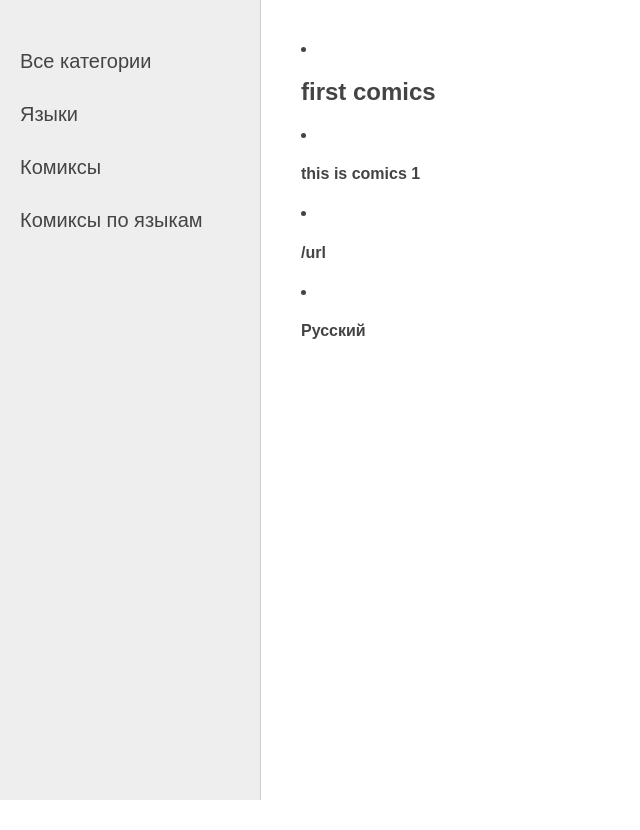
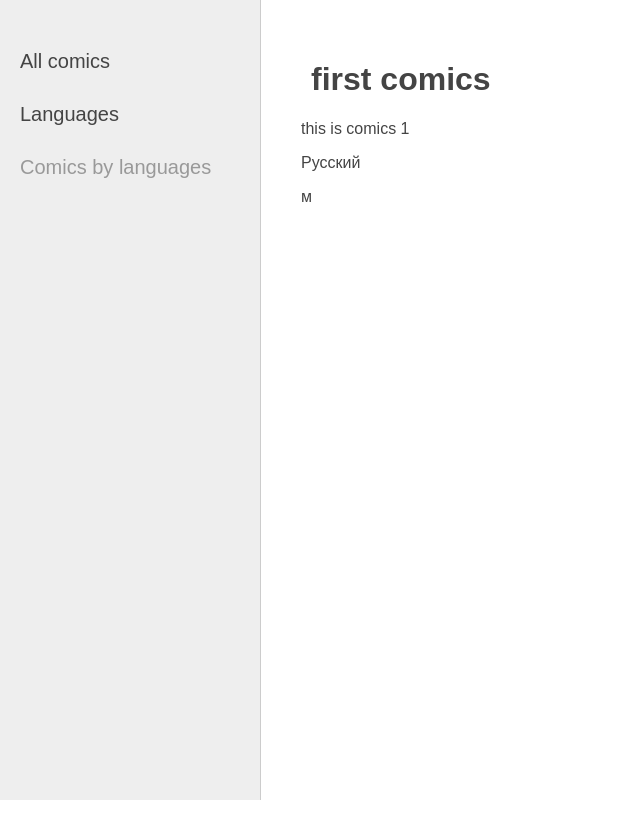
Before and after one commit to Kodeks67/Django, a Django app: page /comics/1 in a window 1280 px wide. Shown: the part 60-890 px from the top of the page, without its empty margins (0-640 px from the left). Run offline with Django 4.2, Linux system fonts and the light colour scheme; data comes from the database, SQL or seed files in the repository.

Commit message:
new details

```diff
--- a/narti/account/models.py
+++ b/narti/account/models.py
@@ -5,11 +5,11 @@ from django.utils.translation import gettext_lazy as _
 
 
 class Comics(models.Model):
-    title = models.CharField(max_length=50)
-    description = models.TextField(blank=True)
+    title = models.CharField(max_length=50, verbose_name='Title')
+    description = models.TextField(blank=True, verbose_name='Description')
     photo = models.ImageField(upload_to="photos/%Y/%m/%d")
     is_published = models.BooleanField(default=True)
-    language = models.ForeignKey('Language', on_delete=models.PROTECT, null=True)
+    language = models.ForeignKey('Language', on_delete=models.PROTECT, null=True, verbose_name='Language')
     gender = models.CharField(max_length=4, null=True)
 
     def __str__(self):
--- a/narti/account/templates/account/base.html
+++ b/narti/account/templates/account/base.html
@@ -33,13 +33,12 @@
     <tr>
      <td valign="top" class="left-chapters">
 	 <ul id="leftchapters">
-        {% if lang_selected == 0 %}
-        <li class="selected">Все категории</li>
+        {% if isSelected == true %}
+        <li class="selected">All comics</li>
         {% else %}
-        <li><a href="{% url 'home' %}">Все категории</a></li>
-        <li><a href="{% url 'language' %}">Языки</a></li>
-        <li><a href="{% url 'comics' %}">Комиксы</a></li>
-        <li><a href="{% url 'lang-comics' %}">Комиксы по языкам</a></li>
+        <li><a href="{% url 'home' %}">All comics</a></li>
+        <li><a href="{% url 'language' %}">Languages</a></li>
+        <li><a href="{% url 'lang-comics' %}"></a>Comics by languages</li>
         {% endif %}
         <td valign="top" class="content">
             <!-- Хлебные крошки -->
--- a/narti/account/templates/account/comics.html
+++ b/narti/account/templates/account/comics.html
@@ -2,9 +2,12 @@
 
 {% block content %}
 
-        <li><h2>{{comics_item.title}}</h2>
-        <li><h4>{{comics_item.description}}</h4>
-        <li><h4>{{comics_item.photo}}</h4>
-        <li><h4>{{comics_item.language}}</h4>
+{% if comics_item.photo %}
+<p><img class="img-article-left" scr="{{comics_item.photo.url}}"></p>
+{% endif %}
+<h1>{{comics_item.title}}</h1>
+{{comics_item.description|linebreaks}}
+{{comics_item.language|linebreaks}}
+{{comics_item.gender|linebreaks}}
 
 {% endblock %}
--- a/narti/account/templates/account/index.html
+++ b/narti/account/templates/account/index.html
@@ -5,12 +5,11 @@
     {% for p in comics %}
     <li>
     <li><h2>{{p.title}}</h2>
-    <li><h4>{{p.description}}</h4>
         {% autoescape on %}
-        {{p.content|linebreaks|truncatewords:50}}
+        {{p.description|linebreaks|truncatewords:50}}
         {% endautoescape %}
         <div class="clear"></div>
-        <p class="link-read-post"><a href="{{ p.get_absolute_url }}">Подробнее</a></p>
+        <p class="link-read-post"><a href="{{ p.get_absolute_url }}">read more...</a></p>
         <div class="article-panel">
             <p class="first">язык: {{p.language}}</p>
             <p class="last">пол: {{p.gender}}</p>
--- a/narti/account/views.py
+++ b/narti/account/views.py
@@ -14,11 +14,12 @@ menu = [{'title': 'Регистрация', 'url_name': 'register'},
 
 def index(request):
     comics = Comics.objects.all()
-    # if len(comics) == 0:
-    #     # raise Http404()
+    if len(comics) == 0:
+        raise Http404()
     index_context = {'comics': comics,
                      'menu': menu,
                      'title': 'Главная страница',
+                     'isSelected': True
                      }
     return render(request, 'account/index.html', context=index_context)
 
@@ -74,6 +75,7 @@ def show_coms_id(request, coms_id):
     show_coms_id_context = {'menu': menu,
                             'title': 'Главная страница',
                             'comics_item': сomics_item,
+                            'isSelected': True
                             }
     return render(request, 'account/comics.html', context=show_coms_id_context)
 
@@ -84,10 +86,10 @@ def show_lang_id(request, lang_id):
 
 def language(request):
     lang_str = Language.objects.all()
-    language_context = {'comics': comics,
-                        'menu': menu,
+    language_context = {'menu': menu,
                         'title': 'Главная страница',
                         'lang_str': lang_str,
+                        'isSelected': True
                         }
     return render(request, 'account/language.html', context=language_context)
 
@@ -99,15 +101,16 @@ def lang_comics(request):
         search = queryprms.get('search')
         print(request.GET)
         filt_comics = Comics.objects.filter(language__abbr=lang, gender=search)
-        lang_comics_context = {'comics': comics,
-                               'menu': menu,
-                               'title': 'Главная страница',
-                               'filt_comics': filt_comics,
-                               }
+        lang_comics_context = {
+            'menu': menu,
+            'title': 'Главная страница',
+            'filt_comics': filt_comics,
+            'isSelected': True
+        }
         return render(request, 'account/lang_comics.html', context=lang_comics_context)
     else:
         return render(request, 'account/lang_comics.html')
 
-
-def comics(request):
-    return render(request, 'account/comics.html')
+#
+# def comics(request):
+#     return render(request, 'account/comics.html')
--- a/narti/narti/urls.py
+++ b/narti/narti/urls.py
@@ -23,9 +23,9 @@ urlpatterns = [
     path('', views.index, name='home'),
     path('language/', views.language, name='language'),
     path('lang-comics/', views.lang_comics, name='lang-comics'),
-    path('comics/',  views.comics, name='comics'),
+    # path('comics/',  views.comics, name='comics'),
     path('comics/<int:coms_id>',  views.show_coms_id, name='comics_id'),
-    path('language/<int:lang_id>', views.show_lang_id, name='language'),
+    # path('language/<int:lang_id>', views.show_lang_id, name='language'),
     re_path('about/', views.about, name='about'),
     re_path('register/', views.register, name='register'),
     re_path('login/', views.user_login, name='login'),
```
